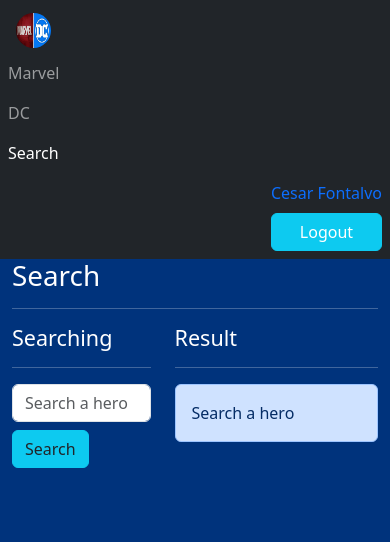
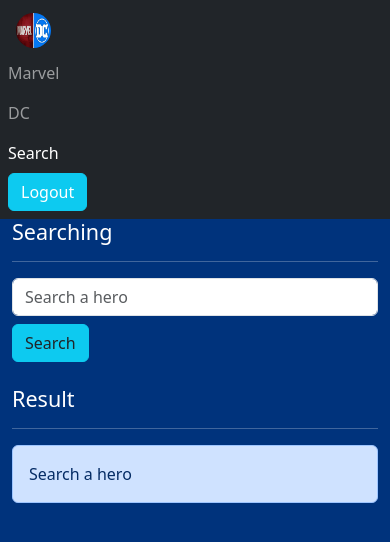
Before and after one commit to CesarJrFontalvo/heroes-spa, a React (Vite) app: page /search in a window 390 px wide. Both pictures are taken after a click on the button "Login". Shown: the top 542 px of the page. Built offline with nearby package versions, Linux system fonts and the light colour scheme.

Commit message:
styles responsive

```diff
--- a/src/heroes/pages/HeroPage.jsx
+++ b/src/heroes/pages/HeroPage.jsx
@@ -22,11 +22,11 @@ export const Heropage = () => {
   return (
 
     <div className=' row mt-2 mb-2'>
-      <div className="col-4">
+      <div className="col-6 col-md-4 col-lg-4">
         <img src={heroImageUrl} alt={hero.superhero} className='bg-dark img-thumbnail animate__animated animate__fadeInLeft' />
       </div>
 
-      <div className="col-8">
+      <div className="col-6 col-md-8 col-lg-8">
         <h3>{hero.superhero}</h3>
         <ul className='list-groud lits-grout-flush  '>
           <li className='list-groud-item'><b>Alter ego:</b> {hero.alter_ego}</li>
--- a/src/heroes/pages/SearchPage.jsx
+++ b/src/heroes/pages/SearchPage.jsx
@@ -26,11 +26,11 @@ export const SearchPage = () => {
   }
   return (
     <div >
-      <h1>Search</h1>
-      <hr />
+      <h1 className='span-user'>Search</h1>
+      <hr  className='span-user'/>
 
       <div className='row'>
-        <div className="col-5">
+        <div className="col-12 col-md-5 col-lg-5 mb-4">
           <h4>Searching</h4>
 
           <hr />
@@ -51,7 +51,7 @@ export const SearchPage = () => {
           </form>
         </div>
 
-        <div className="col-7 ">
+        <div className="col-12 col-md-7 col-lg-7">
           <h4>Result</h4>
           <hr />
 
--- a/src/styles.css
+++ b/src/styles.css
@@ -1,15 +1,29 @@
-body{
+body {
     background-color: #00337C;
     color: white;
 }
 
-.responsive-card{
+.responsive-card {
     display: grid;
     grid-template-columns: repeat(auto-fit,
-    minmax(200px, 1fr));
+            minmax(200px, 1fr));
     gap: 20px;
 }
 
-li{
+li {
     list-style-type: none;
 }
+
+.button-Logout {
+    justify-content: end;
+}
+
+@media (max-width: 576px) {
+    .span-user {
+        display: none;
+    }
+
+    .button-Logout {
+        justify-content: start;
+    }
+}
--- a/src/ui/components/Navbar.jsx
+++ b/src/ui/components/Navbar.jsx
@@ -56,15 +56,15 @@ export const Navbar = () => {
                 </div>
             </div>
 
-            <div className="navbar-collapse collapse w-100 order-3 dual-collapse2 d-flex justify-content-end">
+            <div className="button-Logout navbar-collapse collapse w-100 order-3 dual-collapse2 d-flex ">
                 <ul className="navbar-nav ml-auto">
-                    <span className='nav-item nav-link text-primary'>
+                    <span className='nav-item nav-link text-primary span-user'>
                         {user?.name}
 
                     </span>
 
                     <button
-                        className='nav-item v-link btn btn-info text-white'
+                        className=' nav-item v-link btn btn-info text-white'
                         onClick={onLogout}
                     >
                         Logout
```
